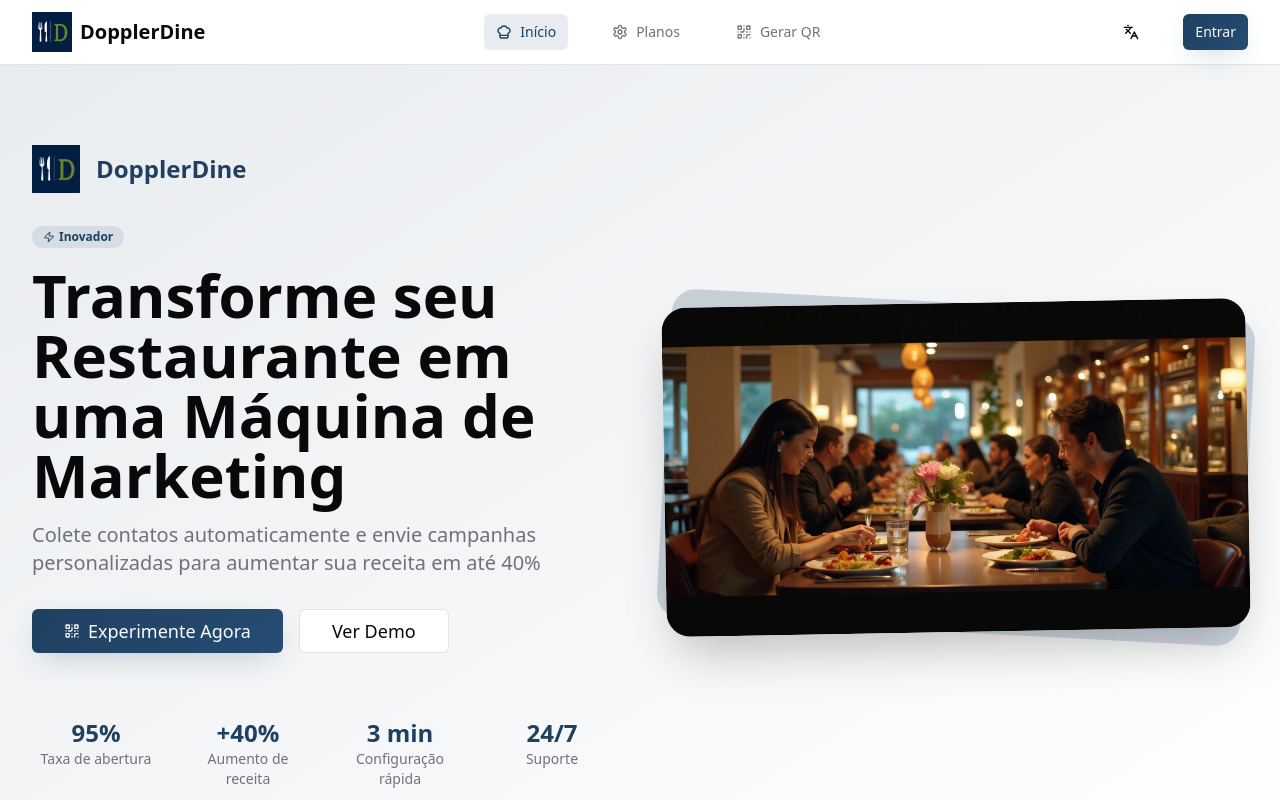
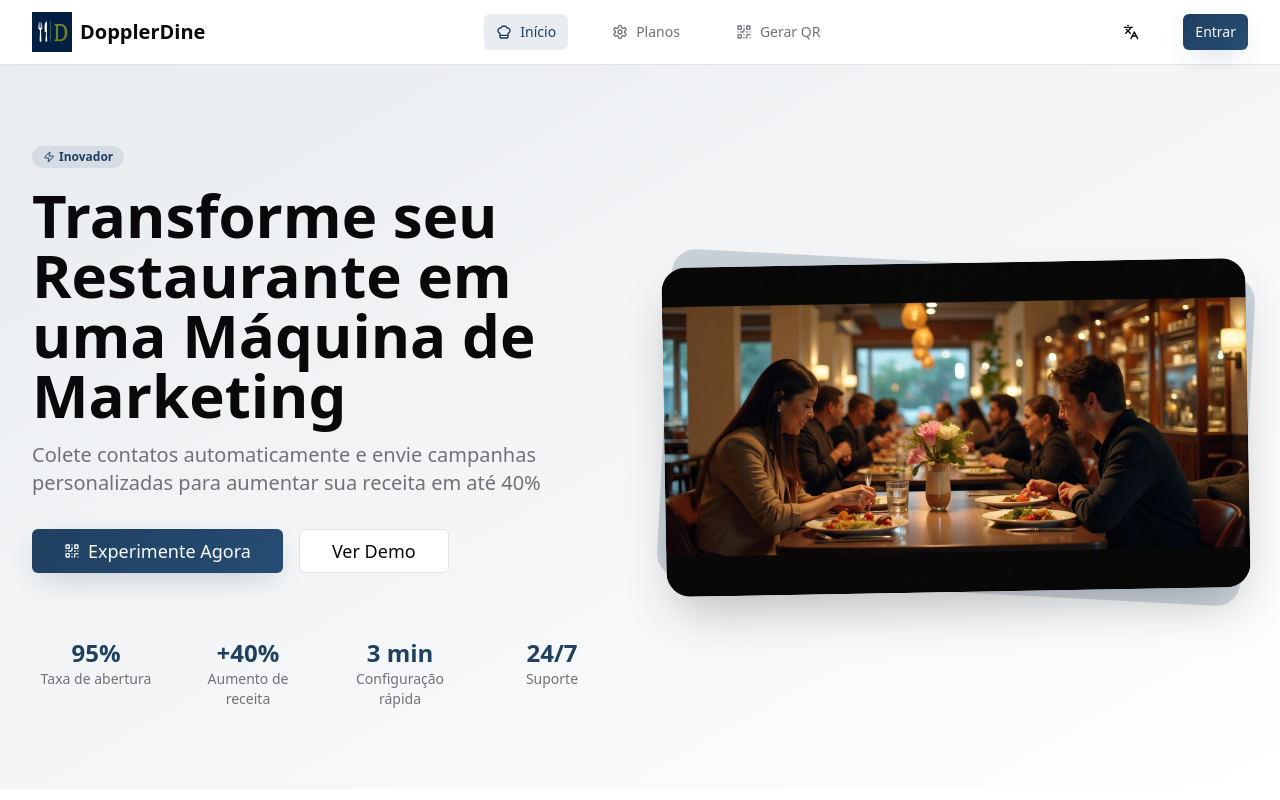
Before and after one commit to GabrielMenezesSilva/buzz-boost-resto-magic, a React (Vite) app: page / in a window 1280 px wide. Shown: the top 800 px of the page. Built offline with nearby package versions, Linux system fonts and the light colour scheme.

Commit message:
Visual edit in Lovable
Edited UI in Lovable

```diff
--- a/src/pages/Home.tsx
+++ b/src/pages/Home.tsx
@@ -5,7 +5,7 @@ import { Link } from 'react-router-dom';
 import { useLanguage } from '@/contexts/LanguageContext';
 import { QrCode, MessageSquare, Users, TrendingUp, Zap, Shield, Smartphone, BarChart3, Gift, Target } from 'lucide-react';
 import restaurantHero from '@/assets/restaurant-hero.jpg';
-import dopplerDineLogo from '@/assets/dopplerDine-logo.png';
+import logo from '@/assets/logo.png';
 export default function Home() {
   const {
     t
@@ -55,10 +55,7 @@ export default function Home() {
         <div className="relative max-w-7xl mx-auto px-4 sm:px-6 lg:px-8">
           <div className="grid grid-cols-1 lg:grid-cols-2 gap-12 items-center">
             <div className="space-y-8">
-              <div className="flex items-center space-x-4 mb-6">
-                <img src={dopplerDineLogo} alt="DopplerDine" className="w-12 h-12" />
-                <div className="text-2xl font-bold text-primary">DopplerDine</div>
-              </div>
+
               <div className="space-y-4">
                 <Badge variant="secondary" className="bg-primary/10 text-primary">
                   <Zap className="w-3 h-3 mr-1" />
```
